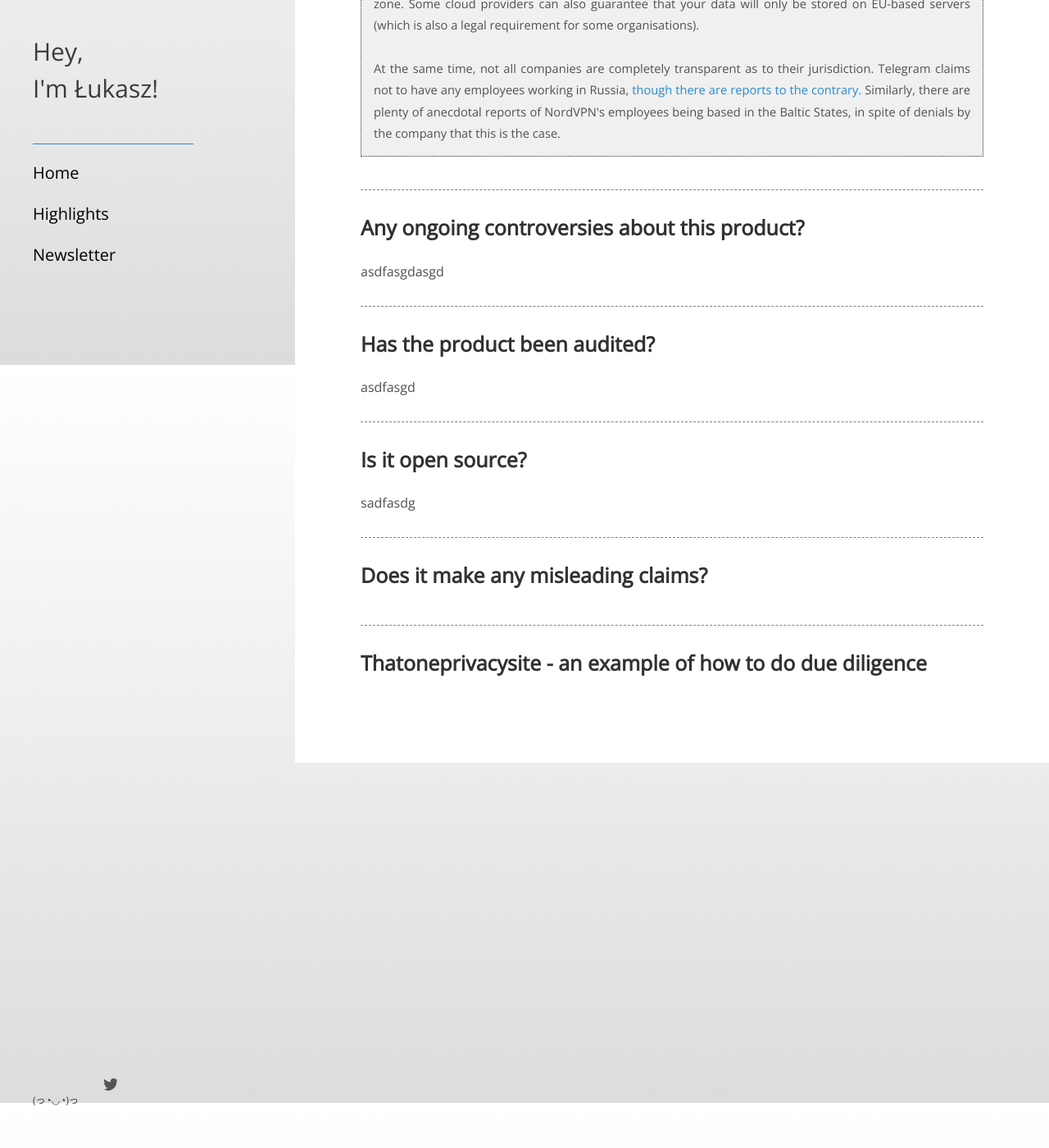
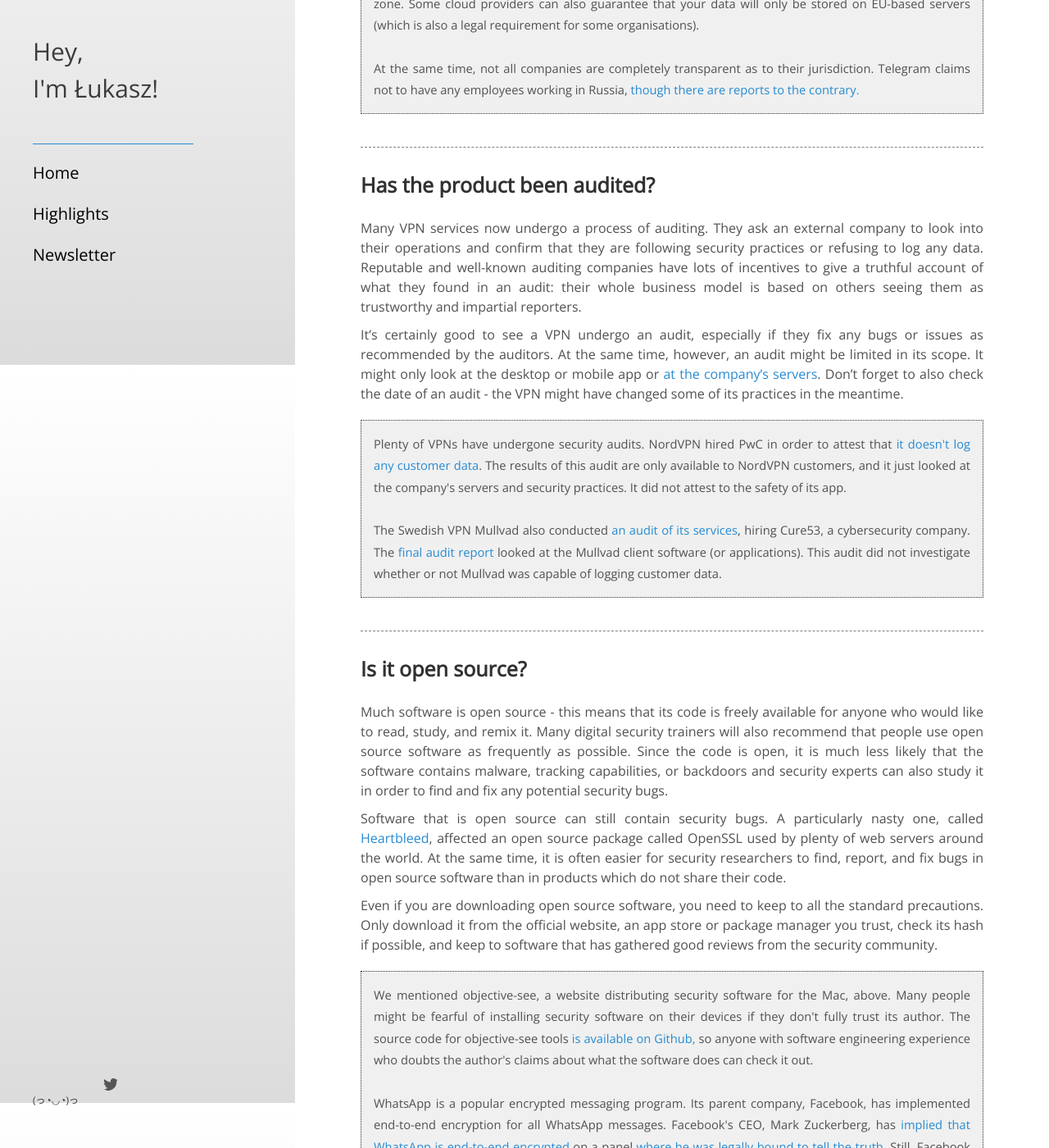
Before and after one commit to lukasz-a-krol/lukasz-a-krol.github.io, a Jekyll site: the page built from due_diligence.md, in a window 1280 px wide and 1400 px high, scrolled down 2255 px. Shown: the whole window at 82% size. Built offline with Jekyll 4.4.1, drawn with Linux system fonts in a browser that asks for light colours; some of the changed text lies outside the part shown.

Commit message:
quick technical and content updates 2020-05-29

```diff
--- a/due_diligence.md
+++ b/due_diligence.md
@@ -8,7 +8,7 @@
 &nbsp;
 
 
-<!-- don't forget that this file is in .gitignore -->
+<!-- don't forget that drafts of this file may be in .gitignore -->
 ## A couple of questions to ask when doing due diligence
 
 <code>This is still a draft - don't quote me too much on this</code>
@@ -63,21 +63,49 @@
 <br>
 <p class = "infobox">
 Zoom offers people the ability to transfer their data just through servers located in a specific geographical zone. Some cloud providers can also guarantee that your data will only be stored on EU-based servers (which is also a legal requirement for some organisations). <br><br>
-At the same time, not all companies are completely transparent as to their jurisdiction. Telegram claims not to have any employees working in Russia, <a href = "https://theoutline.com/post/2348/what-isn-t-telegram-saying-about-its-connections-to-the-kremlin?zd=1&zi=e7irfclt" target = "_blank">though there are reports to the contrary.</a> Similarly, there are plenty of anecdotal reports of NordVPN's employees being based in the Baltic States, in spite of denials by the company that this is the case.
+At the same time, not all companies are completely transparent as to their jurisdiction. Telegram claims not to have any employees working in Russia, <a href = "https://theoutline.com/post/2348/what-isn-t-telegram-saying-about-its-connections-to-the-kremlin?zd=1&zi=e7irfclt" target = "_blank">though there are reports to the contrary.</a>
 </p>
-### Any ongoing controversies about this product?
-
-asdfasgdasgd
 
 ### Has the product been audited?
 
-asdfasgd
+Many VPN services now undergo a process of auditing. They ask an external company to look into their operations and confirm that they are following security practices or refusing to log any data. Reputable and well-known auditing companies have lots of incentives to give a truthful account of what they found in an audit: their whole business model is based on others seeing them as trustworthy and impartial reporters.
+
+It's certainly good to see a VPN undergo an audit, especially if they fix any bugs or issues as recommended by the auditors. At the same time, however, an audit might be limited in its scope. It might only look at the desktop or mobile app or [at the company's servers](https://www.pcmag.com/news/what-does-a-vpn-security-audit-really-prove). Don't forget to also check the date of an audit - the VPN might have changed some of its practices in the meantime.
+
+<p class = "infobox">
+Plenty of VPNs have undergone security audits. NordVPN hired PwC in order to attest that <a href = "https://nordvpn.com/blog/nordvpn-audit/" target = "_blank">it doesn't log any customer data</a>. The results of this audit are only available to NordVPN customers, and it just looked at the company's servers and security practices. It did not attest to the safety of its app.
+<br><br>
+The Swedish VPN Mullvad also conducted <a href = "https://mullvad.net/en/blog/2018/9/24/read-results-security-audit-mullvad-app/" target = "_blank">an audit of its services</a>, hiring Cure53, a cybersecurity company. The <a href = "https://cure53.de/pentest-report_mullvad_v2.pdf">final audit report</a> looked at the Mullvad client software (or applications). This audit did not investigate whether or not Mullvad was capable of logging customer data.
+</p>
 
 ### Is it open source?
 
-sadfasdg
+Much software is open source - this means that its code is freely available for anyone who would like to read, study, and remix it. Many digital security trainers will also recommend that people use open source software as frequently as possible. Since the code is open, it is much less likely that the software contains malware, tracking capabilities, or backdoors and security experts can also study it in order to find and fix any potential security bugs.
 
-### Does it make any misleading claims?
+Software that is open source can still contain security bugs. A particularly nasty one, called <a href = "https://en.wikipedia.org/wiki/Heartbleed" target = "_blank">Heartbleed</a>, affected an open source package called OpenSSL used by plenty of web servers around the world. At the same time, it is often easier for security researchers to find, report, and fix bugs in open source software than in products which do not share their code.
+
+Even if you are downloading open source software, you need to keep to all the standard precautions. Only download it from the official website, an app store or package manager you trust, check its hash if possible, and keep to software that has gathered good reviews from the security community.
+
+<p class = "infobox">
+We mentioned objective-see, a website distributing security software for the Mac, above. Many people might be fearful of installing security software on their devices if they don't fully trust its author. The source code for objective-see tools <a href = "https://github.com/objective-see" target = "_blank">is available on Github,</a> so anyone with software engineering experience who doubts the author's claims about what the software does can check it out.
+<br><br>
+WhatsApp is a popular encrypted messaging program. Its parent company, Facebook, has implemented end-to-end encryption for all WhatsApp messages. Facebook's CEO, Mark Zuckerberg, has <a href = "https://www.washingtonpost.com/news/the-switch/wp/2018/04/10/transcript-of-mark-zuckerbergs-senate-hearing" target = "_blank">implied that WhatsApp is end-to-end encrypted</a> on a panel <a href = "https://www.businessinsider.com/mark-zuckerberg-will-not-be-under-oath-during-senate-hearing-2018-4?IR=T" target = "_blank">where he was legally bound to tell the truth</a>. Still, Facebook has not published the source code for the app, so experts cannot independently verify its security claims or know what type of information the company is or is not collecting on WhatsApp users.
+</p>
 
 
-### Thatoneprivacysite - an example of how to do due diligence
+### Does it make any misleading claims? Are there any other controversies surrounding it?
+
+Our relationship with software and services is based on trust. If the provider of the service breaches our trust in one way or another or engages in deceptive marketing, it might suggest that they are hiding other skeletons in their closets. Always be wary of services that promise absolute security, describe their services as 100% unhackable, or refuse to own up to any of their security mistakes.
+
+Instead, trust those who are honest about what they can and cannot provide. The way a company treats security researchers and bug reports says a huge amount about its security culture and practices. A group that tries to silence - or even worse, take legal action - against security researchers does not take security seriously. Those that welcome feedback and quickly act on bug reports are much more worthy of our praise and support.
+
+
+<p class = "infobox">
+We mentioned companies such as Telegram above, which have been suspected of posting misleading information about where their employees are based. This is a serious breach of user trust, and users should wonder what else companies that post misleading info about themselves could be up to.
+</p>
+
+
+
+### Some best practices
+
+Check out how [thatoneprivacy](https://thatoneprivacysite.net/) site reviews VPNs
```
Also changed, not shown: 1 other file.
